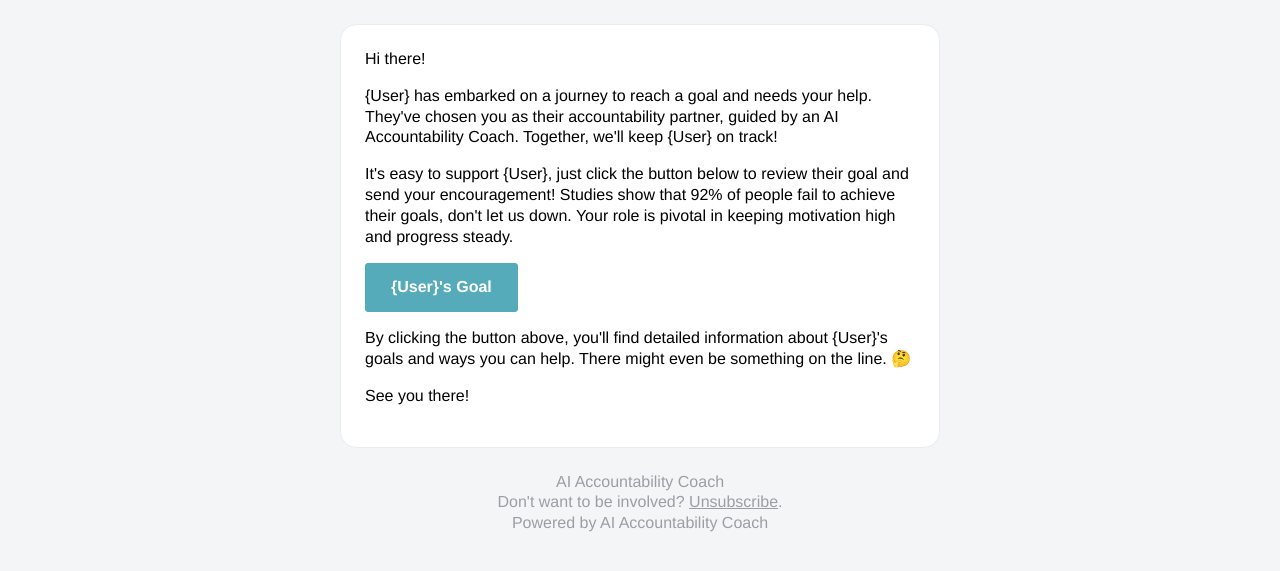
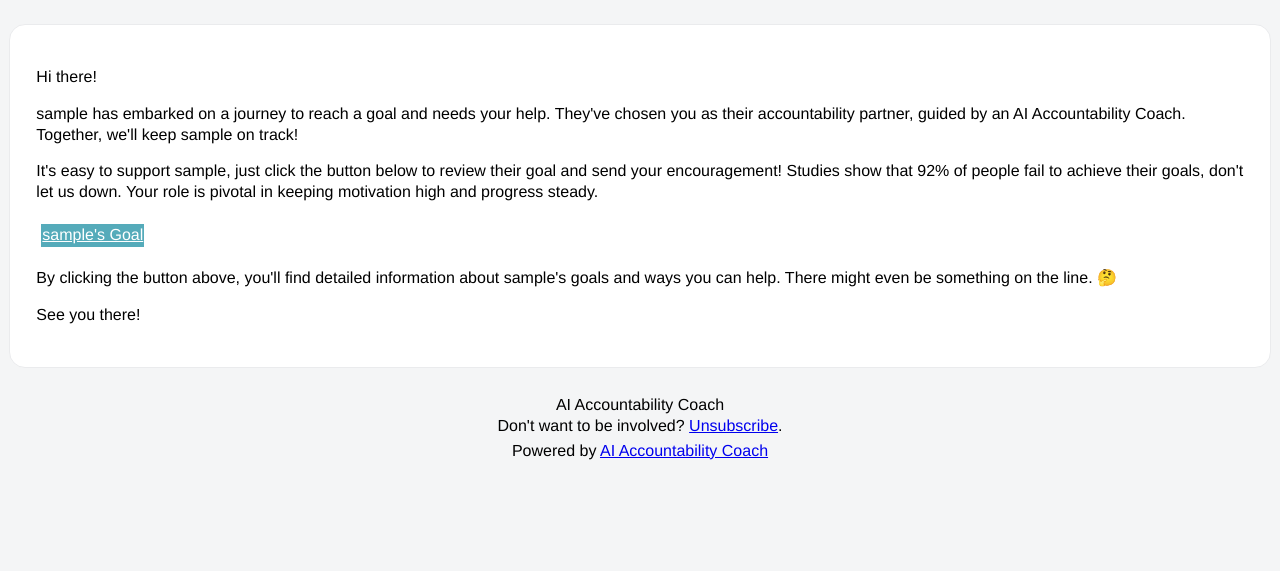
Before and after one commit to marksoulier/AIAccountabilityCoach, a Django app: template timeapp/templates/email/email_friend.html in a window 1280 px wide. Shown: the top 571 px of the page. Run offline with Django 3.2, Linux system fonts and the light colour scheme; the template is opened without the code that fills it: most values are stand-ins (such as "Sample title", 1, 10 or a date in 2020).

```diff
--- a/time_budget/settings.py
+++ b/time_budget/settings.py
@@ -192,11 +192,11 @@ EMAIL_PORT = 587
 # EMAIL_HOST_PASSWORD = (
 # ""  # Your Gmail password or app-specific password
 # )
-EMAIL_HOST_USER = "mark.soulier@timebudget.co"
+EMAIL_HOST_USER = "no-reply@timebudget.co"
 EMAIL_HOST_PASSWORD = EMAIL_HOST_PASSWORD_PASS
 ACCOUNT_EMAIL_VERIFICATION = "mandatory"
 ACCOUNT_EMAIL_REQUIRED = True
-
+DEFAULT_FROM_EMAIL = "no-reply@timebudget.co"
 
 AUTH_PASSWORD_VALIDATORS = [
     {
@@ -244,6 +244,7 @@ STATICFILES_STORAGE = "django.contrib.staticfiles.storage.StaticFilesStorage"  #
 STATIC_ROOT = os.path.join(BASE_DIR, "static")
 STATICFILES_DIRS = [
     os.path.join(BASE_DIR, "front_end/build/static"),
+    os.path.join(BASE_DIR, "front_end/build"),
     os.path.join(BASE_DIR, "timeapp/static"),
 ]
 
--- a/timeapp/templates/account/login.html
+++ b/timeapp/templates/account/login.html
@@ -43,6 +43,7 @@
         <p>Don't have an account? <a href="{% url 'account_signup' %}"
                 class="text-orange-500 hover:text-orange-700">Sign up</a>
         </p>
+        <a href="{% url 'password_reset' %}" class="text-orange-500 hover:text-orange-700">Forgot your password?</a>
     </div>
 </div>
 {% endblock %}
--- a/timeapp/templates/email/email_friend.html
+++ b/timeapp/templates/email/email_friend.html
@@ -63,55 +38,51 @@
     .ExternalClass span,
     .ExternalClass font,
     .ExternalClass td,
-.ExternalClass div {
+    .ExternalClass div,
+    .apple-link a,
+    #MessageViewBody a {
       line-height: 100%;
-  }
-
-  .apple-link a {
       color: inherit !important;
       font-family: inherit !important;
       font-size: inherit !important;
       font-weight: inherit !important;
-    line-height: inherit !important;
       text-decoration: none !important;
-  }
-
-  #MessageViewBody a {
-    color: inherit;
-    text-decoration: none;
-    font-size: inherit;
-    font-family: inherit;
-    font-weight: inherit;
-    line-height: inherit;
-  }
     }
   </style>
 </head>
-  <body style="font-family: Helvetica, sans-serif; -webkit-font-smoothing: antialiased; font-size: 16px; line-height: 1.3; -ms-text-size-adjust: 100%; -webkit-text-size-adjust: 100%; background-color: #f4f5f6; margin: 0; padding: 0;">
-    <table role="presentation" border="0" cellpadding="0" cellspacing="0" class="body" style="border-collapse: separate; mso-table-lspace: 0pt; mso-table-rspace: 0pt; background-color: #f4f5f6; width: 100%;" width="100%" bgcolor="#f4f5f6">
+
+<body
+  style="font-family: Helvetica, sans-serif; -webkit-font-smoothing: antialiased; font-size: 16px; line-height: 1.3; -ms-text-size-adjust: 100%; -webkit-text-size-adjust: 100%; background-color: #f4f5f6; margin: 0; padding: 0;">
+  <table role="presentation" border="0" cellpadding="0" cellspacing="0" class="body"
+    style="border-collapse: separate; background-color: #f4f5f6; width: 100%;" width="100%" bgcolor="#f4f5f6">
     <tr>
-        <td style="font-family: Helvetica, sans-serif; font-size: 16px; vertical-align: top;" valign="top">&nbsp;</td>
-        <td class="container" style="font-family: Helvetica, sans-serif; font-size: 16px; vertical-align: top; max-width: 600px; padding: 0; padding-top: 24px; width: 600px; margin: 0 auto;" width="600" valign="top">
-          <div class="content" style="box-sizing: border-box; display: block; margin: 0 auto; max-width: 600px; padding: 0;">
-
-            <!-- START CENTERED WHITE CONTAINER -->
-            <span class="preheader" style="color: transparent; display: none; height: 0; max-height: 0; max-width: 0; opacity: 0; overflow: hidden; mso-hide: all; visibility: hidden; width: 0;">Help {User} actually achieve thier goals with AI accountability!</span>
-            <table role="presentation" border="0" cellpadding="0" cellspacing="0" class="main" style="border-collapse: separate; mso-table-lspace: 0pt; mso-table-rspace: 0pt; background: #ffffff; border: 1px solid #eaebed; border-radius: 16px; width: 100%;" width="100%">
-
-              <!-- START MAIN CONTENT AREA -->
+      <td>&nbsp;</td>
+      <td class="container" style="max-width: 600px; padding-top: 24px; margin: 0 auto;">
+        <div class="content">
+          <span class="preheader" style="color: transparent; display: none;">Help {{ user_name }} actually achieve their
+            goals with AI accountability!</span>
+          <table role="presentation" class="main"
+            style="background: #ffffff; border: 1px solid #eaebed; border-radius: 16px; width: 100%;">
             <tr>
-                <td class="wrapper" style="font-family: Helvetica, sans-serif; font-size: 16px; vertical-align: top; box-sizing: border-box; padding: 24px;" valign="top">
-                  <p style="font-family: Helvetica, sans-serif; font-size: 16px; font-weight: normal; margin: 0; margin-bottom: 16px;">Hi there!</p>
-                  <p style="font-family: Helvetica, sans-serif; font-size: 16px; font-weight: normal; margin: 0; margin-bottom: 16px;">{User} has embarked on a journey to reach a goal and needs your help. They've chosen you as their accountability partner, guided by an AI Accountability Coach. Together, we'll keep {User} on track!</p>
-                  <p style="font-family: Helvetica, sans-serif; font-size: 16px; font-weight: normal; margin: 0; margin-bottom: 16px;">It's easy to support {User}, just click the button below to review their goal and send your encouragement! Studies show that 92% of people fail to achieve their goals, don't let us down. Your role is pivotal in keeping motivation high and progress steady.</p>
-                  <table role="presentation" border="0" cellpadding="0" cellspacing="0" class="btn btn-primary" style="border-collapse: separate; mso-table-lspace: 0pt; mso-table-rspace: 0pt; box-sizing: border-box; width: 100%; min-width: 100%;" width="100%">
+              <td class="wrapper" style="padding: 24px;">
+                <p>Hi there!</p>
+                <p>{{ user_name }} has embarked on a journey to reach a goal and needs your help. They've chosen you as
+                  their accountability partner,
+                  guided by an AI Accountability Coach. Together, we'll keep {{ user_name }}
+                  on track!</p>
+                <p>It's easy to support {{ user_name }}, just click the button below to review their goal and send your
+                  encouragement! Studies show that 92% of people fail to achieve their goals, don't let us down. Your
+                  role is pivotal in keeping motivation high and progress steady.</p>
+                <table role="presentation" class="btn btn-primary" style="width: 100%; min-width: 100%;">
                   <tbody>
                     <tr>
-                        <td align="left" style="font-family: Helvetica, sans-serif; font-size: 16px; vertical-align: top; padding-bottom: 16px;" valign="top">
-                          <table role="presentation" border="0" cellpadding="0" cellspacing="0" style="border-collapse: separate; mso-table-lspace: 0pt; mso-table-rspace: 0pt; width: auto;">
+                      <td align="left">
+                        <table role="presentation" style="width: auto;">
                           <tbody>
                             <tr>
-                                <td style="font-family: Helvetica, sans-serif; font-size: 16px; vertical-align: top; border-radius: 4px; text-align: center; background-color: #55ABBA;" valign="top" align="center" bgcolor="#55ABBA"> <a href="http://htmlemail.io" target="_blank" style="border: solid 2px #55ABBA; border-radius: 4px; box-sizing: border-box; cursor: pointer; display: inline-block; font-size: 16px; font-weight: bold; margin: 0; padding: 12px 24px; text-decoration: none; background-color: #55ABBA; border-color: #55ABBA; color: #ffffff;">{User}'s Goal</a> </td>
+                              <td style="background-color: #55ABBA; text-align: center;"> <a href="{{ goal_url }}"
+                                  target="_blank" style="background-color: #55ABBA; color: #ffffff;">{{ user_name }}'s
+                                  Goal</a> </td>
                             </tr>
                           </tbody>
                         </table>
@@ -119,37 +90,32 @@
                     </tr>
                   </tbody>
                 </table>
-                  <p style="font-family: Helvetica, sans-serif; font-size: 16px; font-weight: normal; margin: 0; margin-bottom: 16px;">By clicking the button above, you'll find detailed information about {User}'s goals and ways you can help. There might even be something on the line. 🤔</p>
-                  <p style="font-family: Helvetica, sans-serif; font-size: 16px; font-weight: normal; margin: 0; margin-bottom: 16px;">See you there!</p>
+                <p>By clicking the button above, you'll find detailed information about {{ user_name }}'s goals and ways
+                  you can help. There might even be something on the line. 🤔</p>
+                <p>See you there!</p>
               </td>
             </tr>
-
-              <!-- END MAIN CONTENT AREA -->
           </table>
-
-            <!-- START FOOTER -->
-            <div class="footer" style="clear: both; padding-top: 24px; text-align: center; width: 100%;">
-              <table role="presentation" border="0" cellpadding="0" cellspacing="0" style="border-collapse: separate; mso-table-lspace: 0pt; mso-table-rspace: 0pt; width: 100%;" width="100%">
+          <div class="footer" style="padding-top: 24px; text-align: center;">
+            <table role="presentation" style="width: 100%;">
               <tr>
-                  <td class="content-block" style="font-family: Helvetica, sans-serif; vertical-align: top; color: #9a9ea6; font-size: 16px; text-align: center;" valign="top" align="center">
-                    <span class="apple-link" style="color: #9a9ea6; font-size: 16px; text-align: center;">AI Accountability Coach</span>
-                    <br> Don't want to be involved? <a href="http://htmlemail.io/blog" style="text-decoration: underline; color: #9a9ea6; font-size: 16px; text-align: center;">Unsubscribe</a>.
+                <td class="content-block" align="center">
+                  <span class="apple-link">AI Accountability Coach</span>
+                  <br> Don't want to be involved? <a href="{{ unsubscribe_url }}">Unsubscribe</a>.
                 </td>
               </tr>
               <tr>
-                  <td class="content-block powered-by" style="font-family: Helvetica, sans-serif; vertical-align: top; color: #9a9ea6; font-size: 16px; text-align: center;" valign="top" align="center">
-                    Powered by <a href="http://htmlemail.io" style="color: #9a9ea6; font-size: 16px; text-align: center; text-decoration: none;">AI Accountability Coach</a>
+                <td class="content-block powered-by" align="center">
+                  Powered by <a href="http://htmlemail.io">AI Accountability Coach</a>
                 </td>
               </tr>
             </table>
           </div>
-
-            <!-- END FOOTER -->
-
-<!-- END CENTERED WHITE CONTAINER --></div>
+        </div>
       </td>
-        <td style="font-family: Helvetica, sans-serif; font-size: 16px; vertical-align: top;" valign="top">&nbsp;</td>
+      <td>&nbsp;</td>
     </tr>
   </table>
 </body>
+
 </html>
--- a/timeapp/urls.py
+++ b/timeapp/urls.py
@@ -7,6 +7,7 @@ from .views import (
     login_view,
     send_test_email,
     serve_react,
+    send_personal_email,
 )
 from django.conf import settings
 from django.urls import re_path, include
@@ -36,7 +37,6 @@ urlpatterns = [
         name="index",
     ),
     path("signout/", signout, name="signout"),
-    path("send-test-email/", send_test_email, name="send_test_email"),
     # api views
     path("api/goals-dreams/", GoalsDreamsList.as_view(), name="goals-dreams-list"),
     path(
@@ -49,4 +49,39 @@ urlpatterns = [
     path("api/token/", TokenObtainPairView.as_view(), name="token_obtain_pair"),
     path("api/token/refresh/", TokenRefreshView.as_view(), name="token_refresh"),
     path("api/token/verify/", TokenVerifyView.as_view(), name="token_verify"),
+    # testing
+    path("send-email/", send_personal_email, name="send_personal_email"),
+    path("send-test-email/", send_test_email, name="send_test_email"),
+    # password reset
+    # Password Reset URLs
+    path(
+        "password_reset/",
+        auth_views.PasswordResetView.as_view(
+            template_name="registration/password_reset_form.html",
+            email_template_name="registration/password_reset_email.html",
+            subject_template_name="registration/password_reset_subject.txt",
+        ),
+        name="password_reset",
+    ),
+    path(
+        "password_reset/done/",
+        auth_views.PasswordResetDoneView.as_view(
+            template_name="registration/password_reset_done.html"
+        ),
+        name="password_reset_done",
+    ),
+    path(
+        "reset/<uidb64>/<token>/",
+        auth_views.PasswordResetConfirmView.as_view(
+            template_name="registration/password_reset_confirm.html"
+        ),
+        name="password_reset_confirm",
+    ),
+    path(
+        "reset/done/",
+        auth_views.PasswordResetCompleteView.as_view(
+            template_name="registration/password_reset_complete.html"
+        ),
+        name="password_reset_complete",
+    ),
 ]
```
Also changed, not shown: other parts of timeapp/templates/email/email_friend.html (+11 -36 lines), requirements.txt (+8 -0 lines), timeapp/adapter.py (deleted, +0 -15 lines), timeapp/models.py (+5 -2 lines), timeapp/payment.py (added, +34 -0 lines), timeapp/practice.py (added, +37 -0 lines), timeapp/templates/registration/password_reset_email.html (added, +14 -0 lines), timeapp/views.py (+26 -5 lines), timeapp/migrations/0003_remove_goalsdreams_goal_goalsdreams_connected_emails_and_more.py (added). Lines whose indentation alone changed are shown as unchanged.
